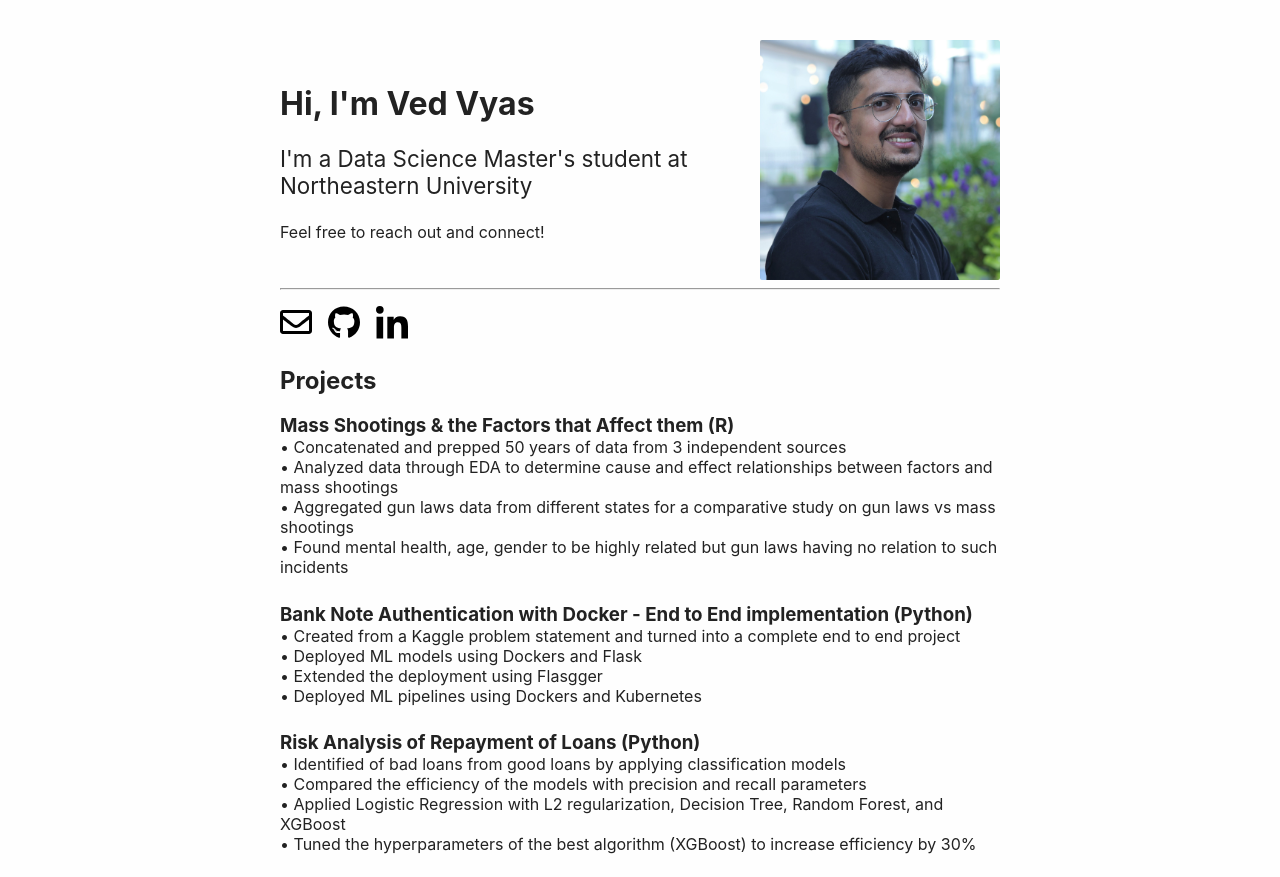
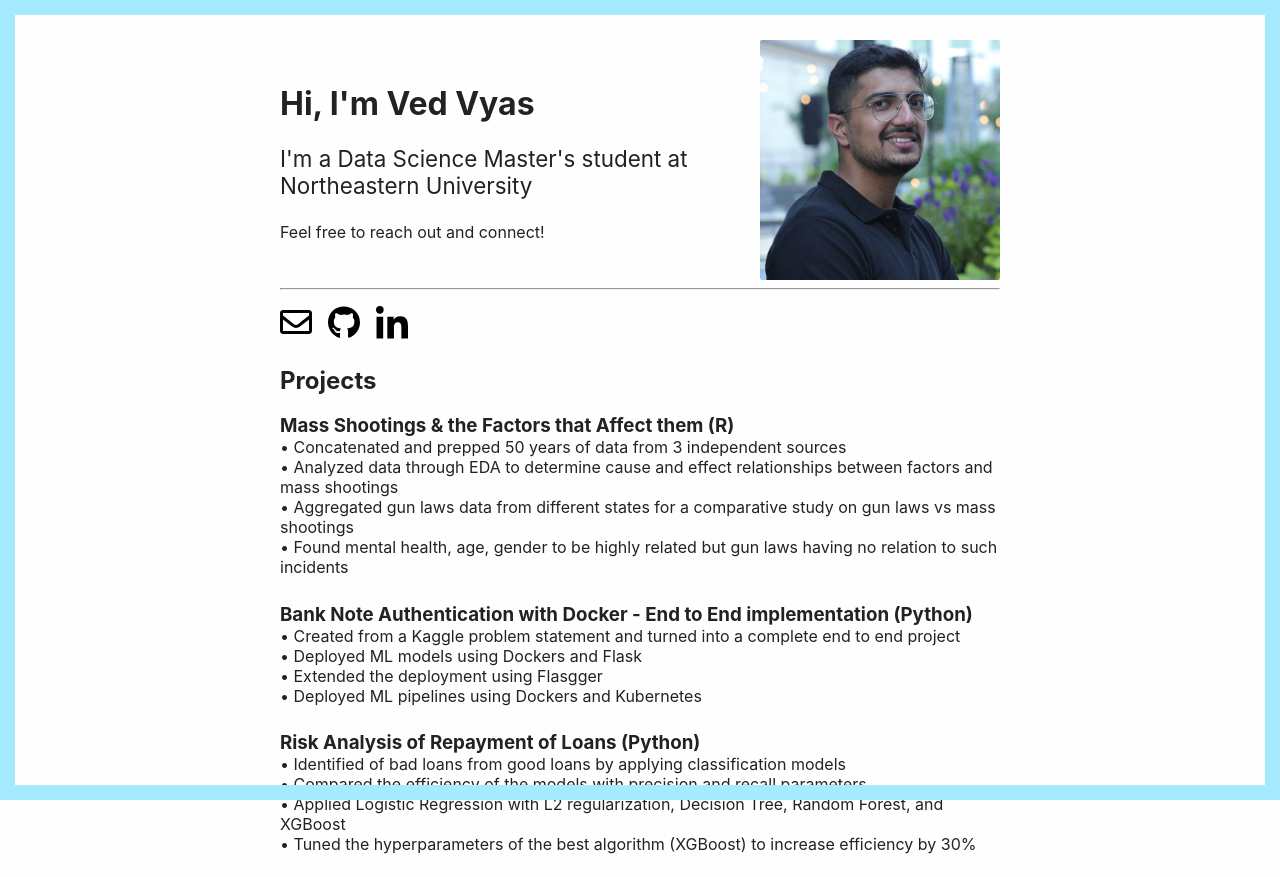
Before and after one commit to vedvyas04/build-your-own-website, a website: page index.html in a window 1280 px wide. Shown: the top 877 px of the page. Drawn offline with Linux system fonts and the light colour scheme.

Commit message:
added border

```diff
--- a/index.html
+++ b/index.html
@@ -5,6 +5,10 @@
     <meta name="viewport" content="width=device-width, initial-scale=1.0" />
     <meta http-equiv="X-UA-Compatible" content="ie=edge" />
     <link rel="stylesheet" type="text/css" href="styles.css" />
+    <div id="left"></div>
+    <div id="right"></div>
+    <div id="top"></div>
+    <div id="bottom"></div>
 
     <title>Ved Vyas</title>
   </head>
--- a/styles.css
+++ b/styles.css
@@ -71,3 +71,21 @@ body {
 .section-title {
   margin-bottom: 0;
 }
+
+#top, #bottom, #left, #right {
+	background: #a5ebff;
+	position: fixed;
+	}
+	#left, #right {
+		top: 0; bottom: 0;
+		width: 15px;
+		}
+		#left { left: 0; }
+		#right { right: 0; }
+
+	#top, #bottom {
+		left: 0; right: 0;
+		height: 15px;
+		}
+		#top { top: 0; }
+		#bottom { bottom: 0; }
```
